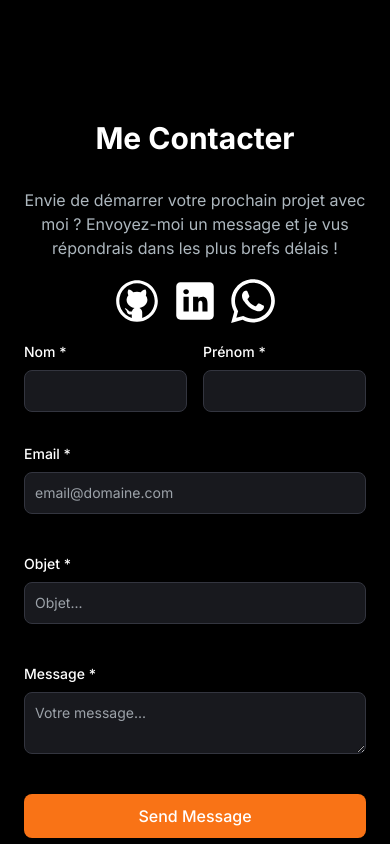
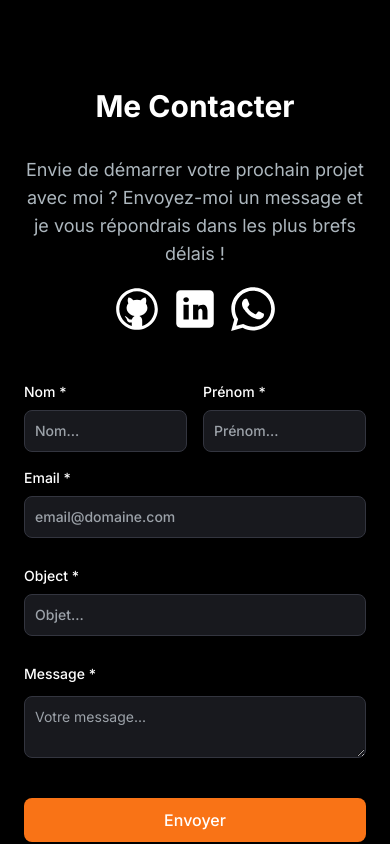
Before and after one commit to Arsonist-932/Portfolio-NextJS, a Next.js app: page / in a window 390 px wide. Shown: the part 5787-6631 px from the top of the page. Built offline with nearby package versions, Linux system fonts and the light colour scheme.

Commit message:
Refonte section Form

```diff
--- a/src/components/ContactSection.jsx
+++ b/src/components/ContactSection.jsx
@@ -2,6 +2,7 @@ import Image from "next/image";
 import Link from "next/link";
 import socialsLink from "@/data/socialsLink";
 import { useState } from "react";
+import Form from "./Form";
 
 const ContactSection = () => {
   const [emailSubmitted, setEmailSubmitted] = useState();
@@ -10,15 +11,15 @@ const ContactSection = () => {
   return (
     <>
       <div className="mx-6 my-4 py-16">
-        <h2 className="text-center text-3xl sm:text-4xl font-bold text-white my-8">
+        <h2 className="text-center text-3xl sm:text-4xl font-bold text-white">
           Me Contacter
         </h2>
 
-        <div className="grid gap-4 justify-center relative">
-          <div>
-            <p className="text-[#ADB7BE] mb-4 max-w-md text-center">
+        <div className="flex flex-col items-center gap-4 justify-center">
+          <div className=" my-8">
+            <p className="text-[#ADB7BE] mb-4 max-w-lg text-center text-lg md:text-2xl">
               Envie de démarrer votre prochain projet avec moi ? Envoyez-moi un
-              message et je vus répondrais dans les plus brefs délais !
+              message et je vous répondrais dans les plus brefs délais !
             </p>
 
             <div className="socials flex flex-row justify-center gap-2">
@@ -41,79 +42,49 @@ const ContactSection = () => {
             {emailSubmitted ? (
               <p className="text-green-500 text-sm mt-2">Email envoyé!</p>
             ) : (
-              <form className="flex flex-col gap-4" onSubmit={handleSubmit}>
-                <div className="mb-4 flex gap-4">
-                  <div>
-                    <label
-                      htmlFor="lastname"
-                      className="text-white block mb-2 text-sm font-medium"
-                    >
-                      Nom *
-                    </label>
-                    <input
-                      name="lastname"
-                      type="text"
-                      id="lastname"
-                      required
-                      className="bg-[#18191E] border border-[#33353F] placeholder-[#9CA2A9] text-gray-100 text-sm rounded-lg block w-full p-2.5"
-                    />
-                  </div>
+              <form className="flex flex-col" onSubmit={handleSubmit}>
+                <div className="flex gap-4">
+                  <Form
+                    htmlFor="lastname"
+                    labelName="Nom *"
+                    type="text"
+                    placeholder="Nom..."
+                    required
+                  />
 
-                  <div>
-                    <label
-                      htmlFor="firstname"
-                      className="text-white block mb-2 text-sm font-medium"
-                    >
-                      Prénom *
-                    </label>
-                    <input
-                      name="firstname"
-                      type="text"
-                      id="firstname"
-                      required
-                      className="bg-[#18191E] border border-[#33353F] placeholder-[#9CA2A9] text-gray-100 text-sm rounded-lg block w-full p-2.5"
-                    />
-                  </div>
-                </div>
-                <div className="mb-6">
-                  <label
-                    htmlFor="email"
-                    className="text-white block mb-2 text-sm font-medium"
-                  >
-                    Email *
-                  </label>
-                  <input
-                    name="email"
-                    type="email"
-                    id="email"
+                  <Form
+                    htmlFor="firstname"
+                    labelName="Prénom *"
+                    placeholder="Prénom..."
+                    type="text"
                     required
-                    className="bg-[#18191E] border border-[#33353F] placeholder-[#9CA2A9] text-gray-100 text-sm rounded-lg block w-full p-2.5"
-                    placeholder="email@domaine.com"
                   />
                 </div>
-                <div className="mb-6">
-                  <label
-                    htmlFor="subject"
-                    className="text-white block text-sm mb-2 font-medium"
-                  >
-                    Objet *
-                  </label>
-                  <input
-                    name="subject"
+
+                <div className="flex flex-col gap-3">
+                  <Form
+                    htmlFor="email"
+                    labelName="Email *"
+                    type="email"
+                    placeholder="email@domaine.com"
+                    required
+                  />
+
+                  <Form
+                    htmlFor="object"
+                    labelName="Object *"
                     type="text"
-                    id="Object"
+                    placeholder="Objet..."
                     required
-                    className="bg-[#18191E] border border-[#33353F] placeholder-[#9CA2A9] text-gray-100 text-sm rounded-lg block w-full p-2.5"
-                    placeholder="Objet..."
                   />
-                </div>
-                <div className="mb-6">
+
                   <label
                     htmlFor="message"
-                    className="text-white block text-sm mb-2 font-medium"
+                    className="text-white block text-sm font-medium"
                   >
                     Message *
                   </label>
+
                   <textarea
                     name="message"
                     id="message"
@@ -121,11 +92,12 @@ const ContactSection = () => {
                     placeholder="Votre message..."
                   />
                 </div>
+
                 <button
                   type="submit"
-                  className="bg-primary-500 hover:bg-primary-600 text-white font-medium py-2.5 px-5 rounded-lg w-full"
+                  className="bg-primary-500 hover:bg-primary-600 text-white font-medium py-2.5 px-5 rounded-lg w-full mt-10"
                 >
-                  Send Message
+                  Envoyer
                 </button>
               </form>
             )}
--- a/src/components/Form.jsx
+++ b/src/components/Form.jsx
@@ -1,7 +1,22 @@
-const Form = () => {
+const Form = ({ htmlFor, labelName, type, placeholder }) => {
   return (
     <>
-      <div></div>
+      <div>
+        <label
+          htmlFor={htmlFor}
+          className="text-white block text-sm font-medium mb-4"
+        >
+          {labelName}
+
+          <input
+            name={htmlFor}
+            type={type}
+            id={htmlFor}
+            placeholder={placeholder}
+            className="bg-[#18191E] border border-[#33353F] placeholder-[#9CA2A9] text-gray-100 text-sm rounded-lg block w-full p-2.5 mt-2"
+          />
+        </label>
+      </div>
     </>
   );
 };
```
